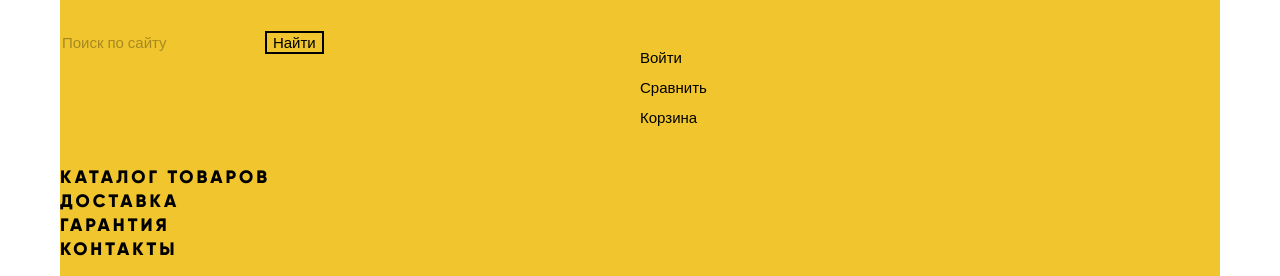
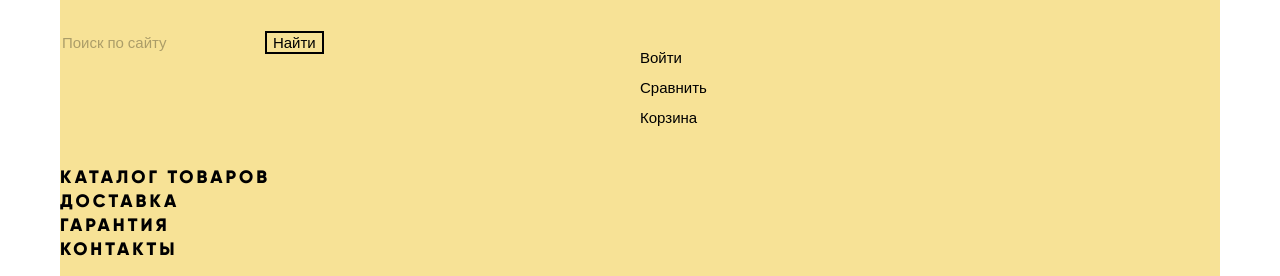
Before and after one commit to dmptts/42080-device-27, a plain HTML site: page index.html in a window 1280 px wide. Shown: the part 73-349 px from the top of the page. Drawn offline with nearby package versions, Linux system fonts and the light colour scheme.

Commit message:
Исправляет цвет .page-header

```diff
--- a/css/styles.css
+++ b/css/styles.css
@@ -62,7 +62,7 @@ a {
   margin: auto;
   margin-top: 40px;
 
-  background-color: #f0c52e;
+  background-color: #f7e296;
   border-top: 1px solid transparent;
 }
 
```
